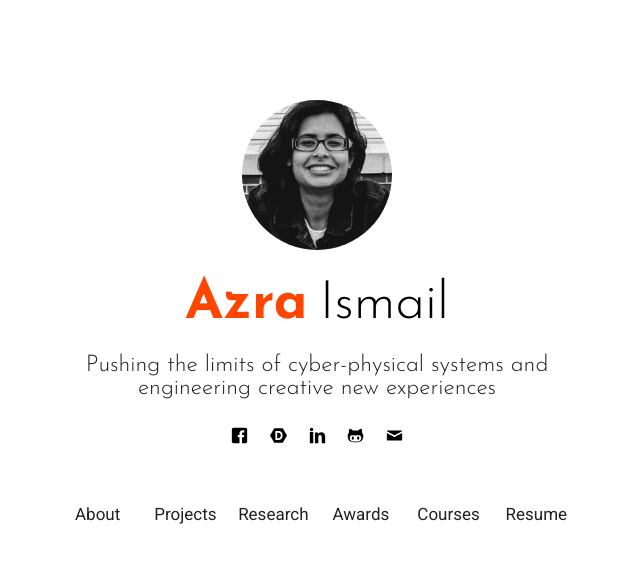
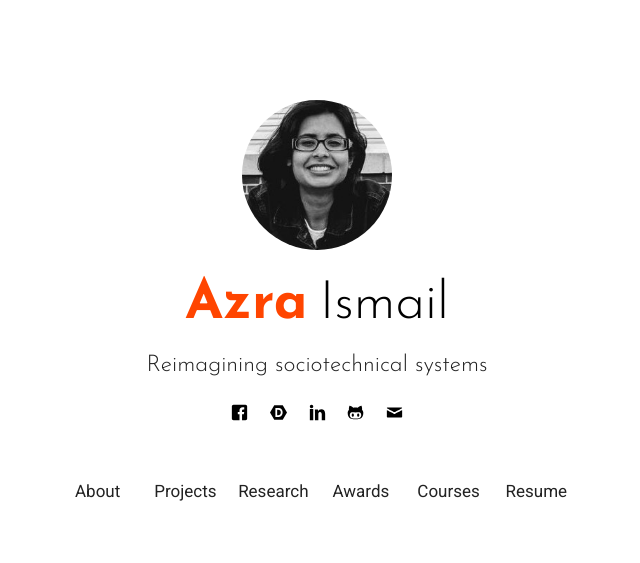
Before and after one commit to azraismail/azraismail.github.io, a Jekyll site: the page built from index.html, in a window 1280 px wide. Shown: the top 563 px of the page, without its empty margins (323-963 px from the left). Built offline with Jekyll 4.4.1, drawn with Linux system fonts in a browser that asks for light colours.

Commit message:
Update _config.yml

```diff
--- a/_config.yml
+++ b/_config.yml
@@ -1,8 +1,8 @@
 # main text of home
 name: Azra Ismail
-bio: Pushing the limits of cyber-physical systems and engineering creative new experiences
+bio: Reimagining sociotechnical systems
 # bio: Hacker | People watcher |
-# bio: Studying people and systems to create new experiences
+# bio: Rethinking systems and people
 
 # twitter summary info
 description: A summary of my work
```
